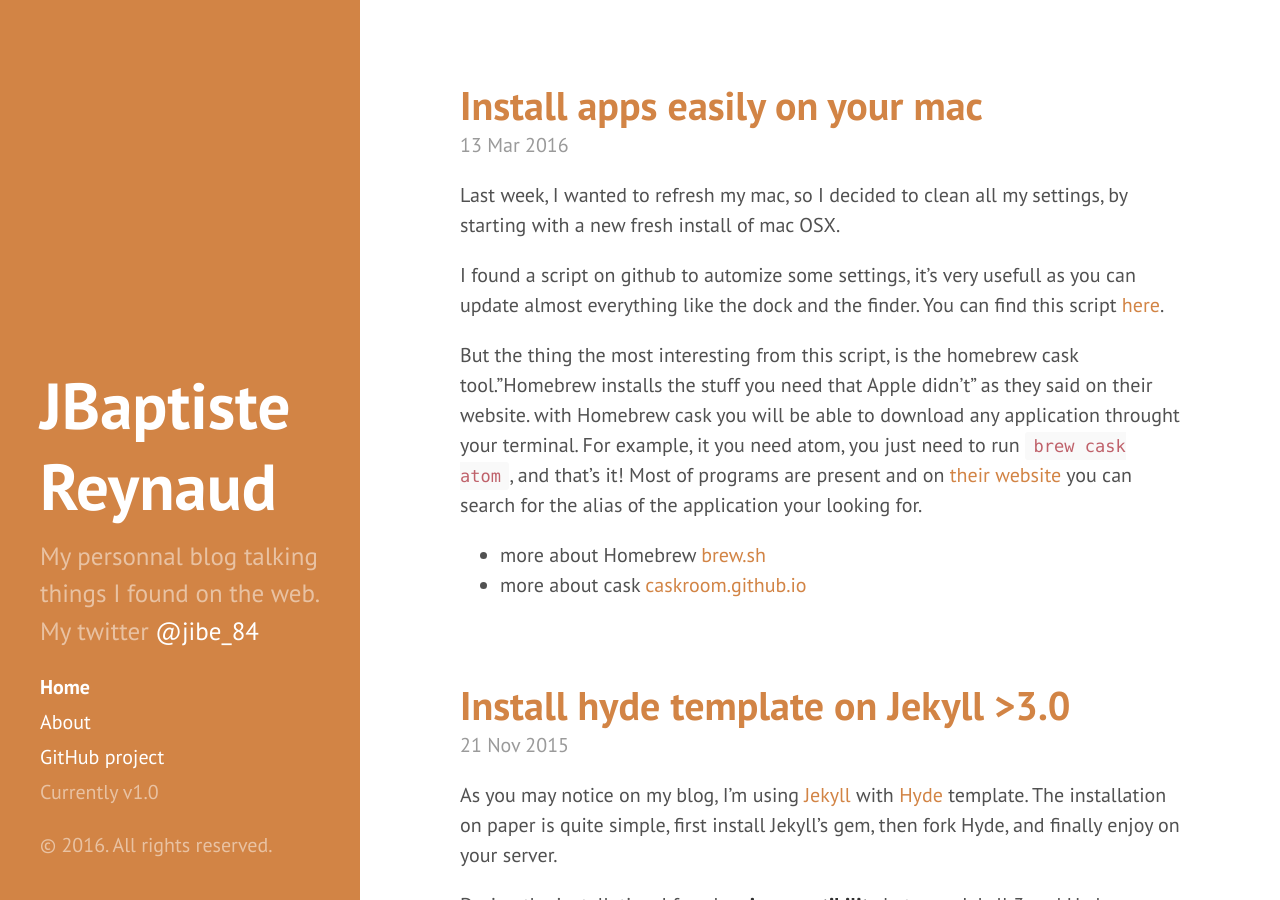
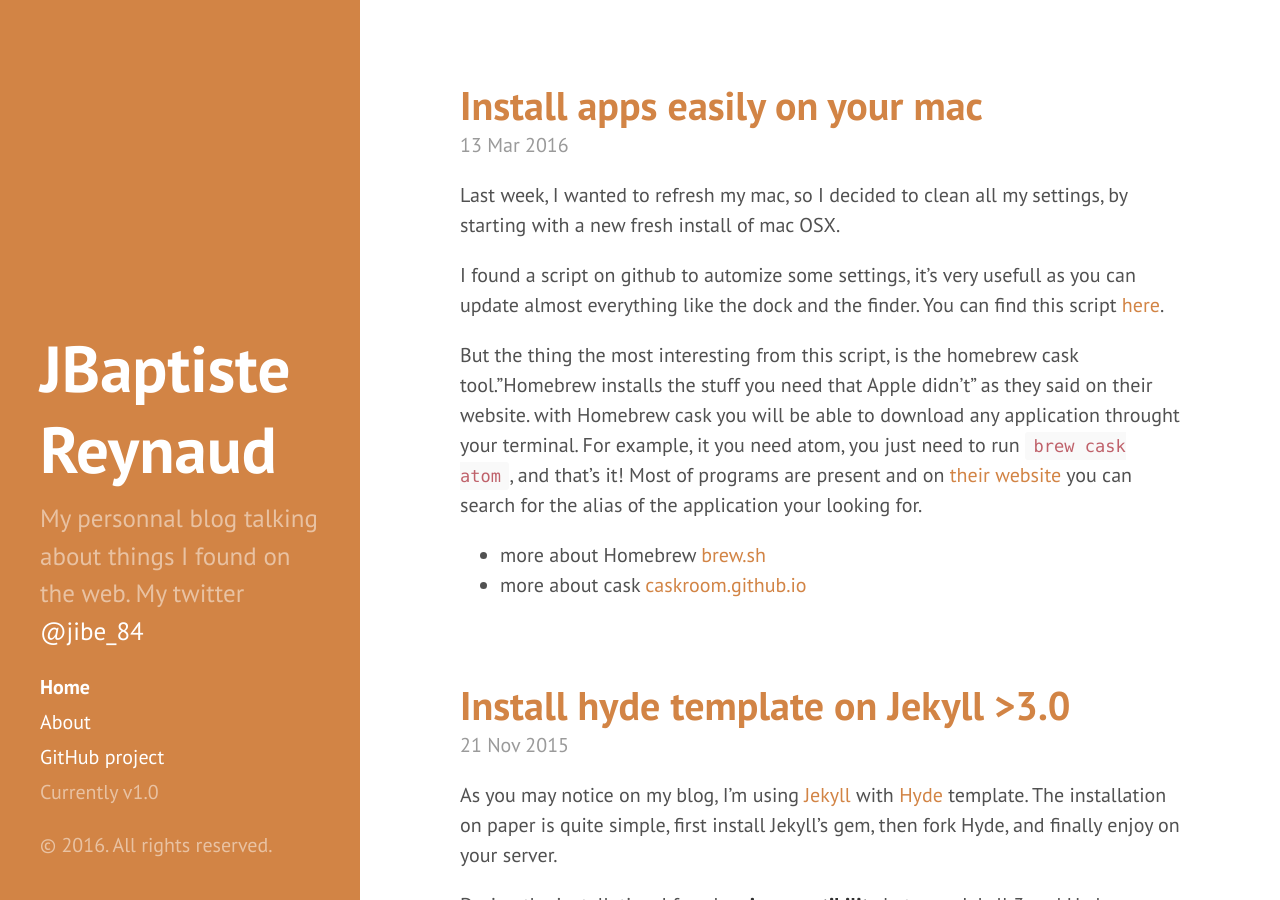
Before and after one commit to jibe84/jibe84.github.io, a Jekyll site: the page built from index.html, in a window 1280 px wide and 900 px high. Built offline with Jekyll 4.4.1, drawn with Linux system fonts in a browser that asks for light colours; the list of posts is cut into pages by our own code.

Commit message:
Update _config.yml

```diff
--- a/_config.yml
+++ b/_config.yml
@@ -9,7 +9,7 @@
 # Setup
 title:            JBaptiste Reynaud
 tagline:          'Php dev'
-description:      'My personnal blog talking things I found on the web. My twitter <a href="https://twitter.com/jibe_84" target="_blank">@jibe_84</a>'
+description:      'My personnal blog talking about things I found on the web. My twitter <a href="https://twitter.com/jibe_84" target="_blank">@jibe_84</a>'
 url:              jibe84.github.io
 baseurl:          /
 
```
